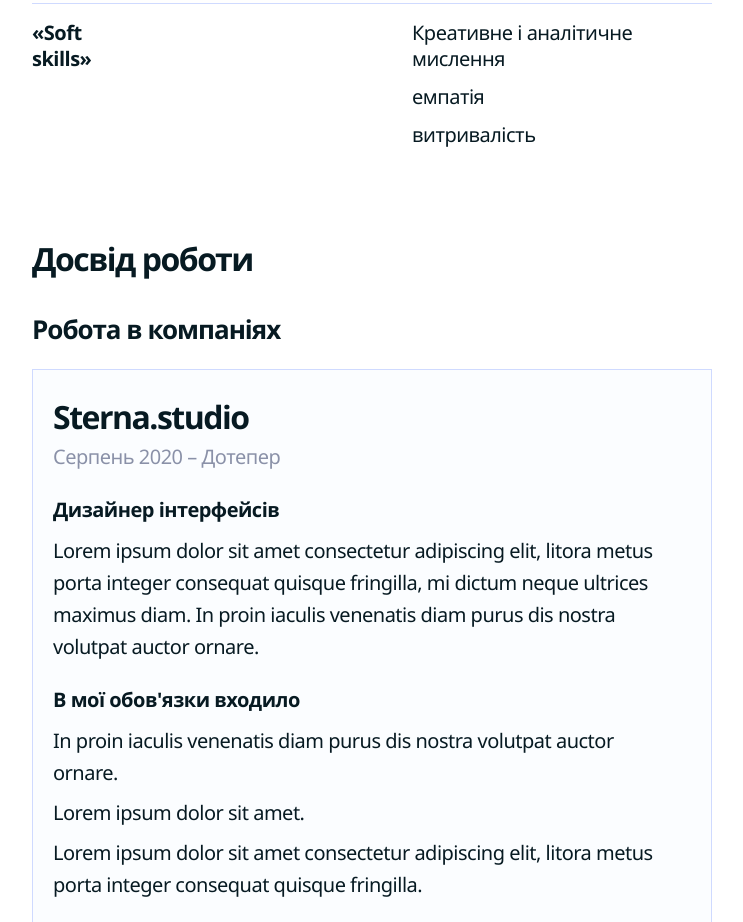
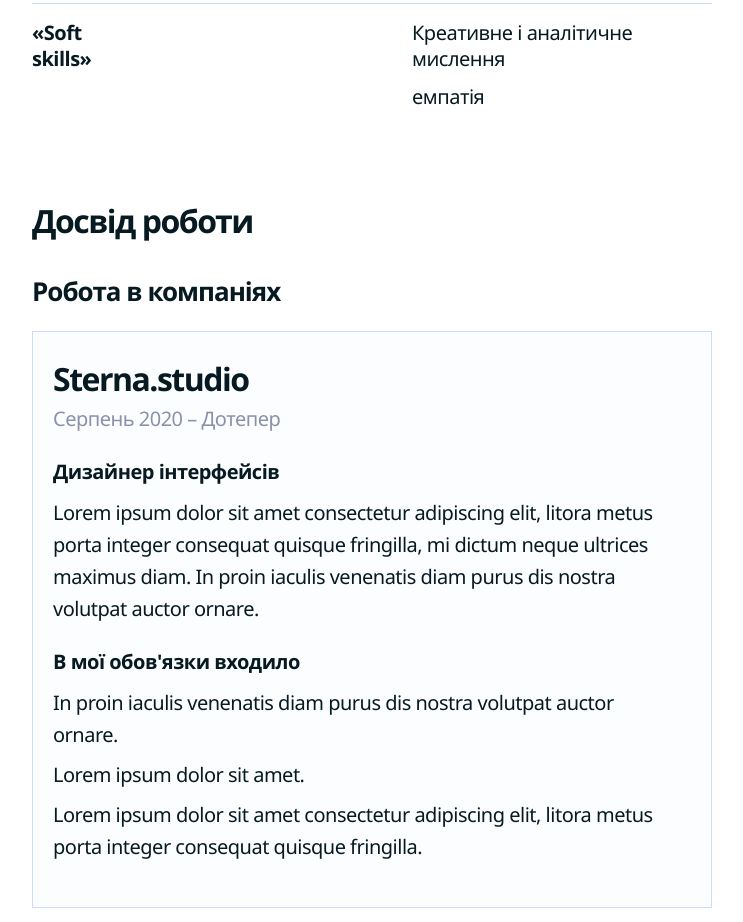
Before and after one commit to inbtwnr/myownwebsite, a Vue app: page / in a window 1280 px wide. Shown: the part 1340-2262 px from the top of the page, without its empty margins (268-1011 px from the left). Built offline with nearby package versions, Linux system fonts and the light colour scheme.

Commit message:
fix skill sector

```diff
--- a/src/components/skills_components/SkillsList.vue
+++ b/src/components/skills_components/SkillsList.vue
@@ -46,7 +46,7 @@
                 {
                     skillCategory: '«Soft skills»',
                     skills: [
-                        "Креативне і аналітичне мислення","емпатія","витривалість"
+                        "Креативне і аналітичне мислення","емпатія"
                     ]
                 },
             ]
```
Also changed, not shown: 1 other file (tests, documents, lock files or other folders).
